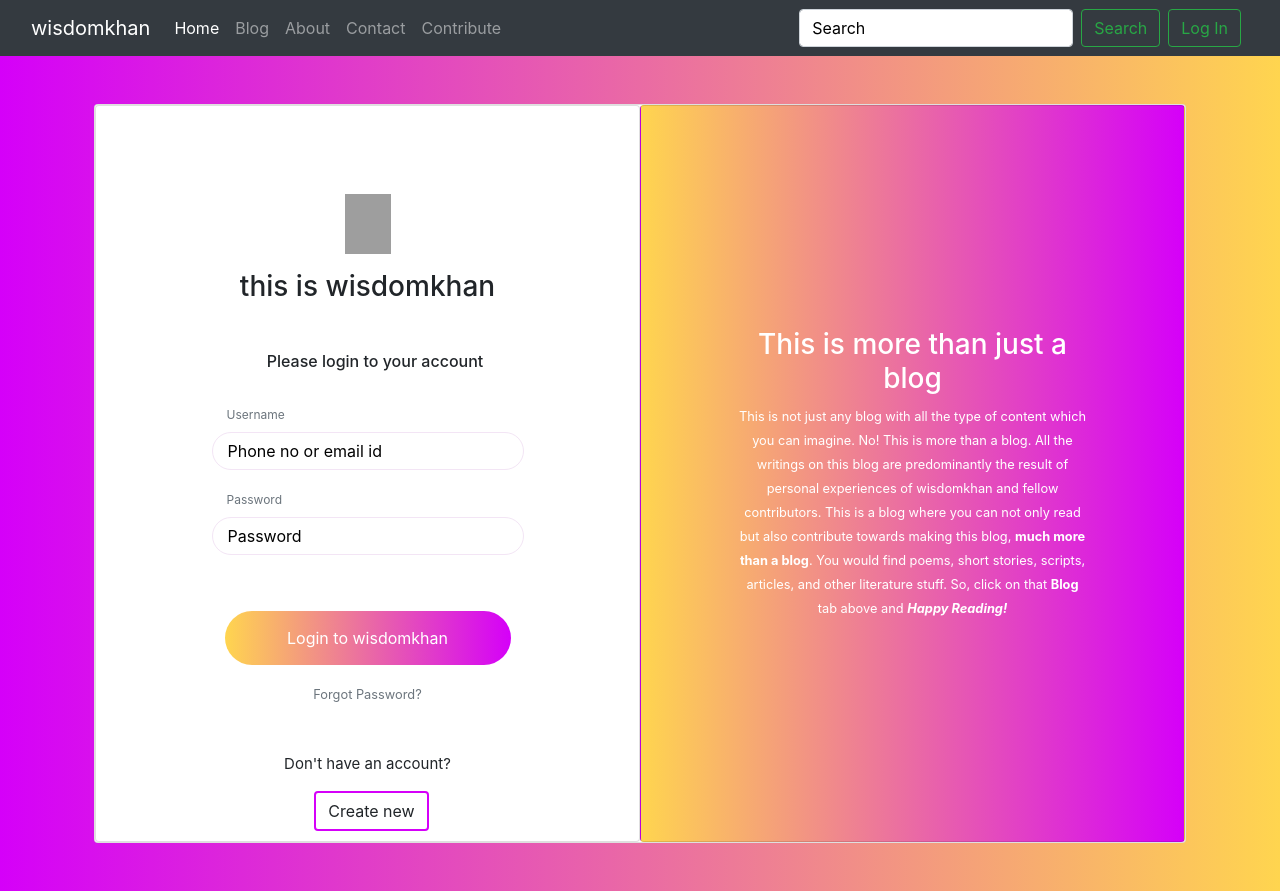
After one commit to MdAsimKhan/wisdomkhan-blog, a Django app: page /login in a window 1280 px wide. The commit adds this page. Run offline with Django 3.2, Linux system fonts and the light colour scheme; some libraries are stand-ins or nearby versions; grey boxes are pictures that could not be loaded.

Commit message:
Signup and login added

```diff
--- a/home/urls.py
+++ b/home/urls.py
@@ -9,6 +9,9 @@ from django.urls import path,include
 urlpatterns = [
     path('', views.home, name='home'),
     path('search', views.search, name='search'),
+    path('login', views.login, name='login'),
+    path('signup', views.signup, name='signup'),
+    # path('handlesignup', views.handlesignup, name='handlesignup'),
     path('about', views.about, name='about'),
     path('contact', views.contact, name='contact'),
     path('contribute', views.contribute, name='contribute'),
--- a/home/views.py
+++ b/home/views.py
@@ -1,6 +1,7 @@
-from django.shortcuts import render
+from django.shortcuts import render, HttpResponse, redirect
 from home.models import Contact
 from django.contrib import messages
+from django.contrib.auth.models import User
 from blog.models import Contribute
 
 
@@ -42,3 +43,28 @@ def search(request):
         messages.warning(request, 'Nothing found')
     param = {'post': post, 'query': query}
     return render(request, 'home/search.html', param)
+
+
+def login(request):
+    return render(request, 'home/login.html')
+
+
+def signup(request):
+    if request.method == 'POST':
+        username = request.POST['username']
+        yourname = request.POST['yourname']
+        email = request.POST['email']
+        password = request.POST['password']
+        newuser = User.objects.create_user(username, email, password)
+        newuser.name = yourname
+        newuser.save()
+        messages.success(request, 'Your account has been created successfully')
+        # return redirect('/')
+        return render(request, 'home/signup.html')
+    else:
+        return HttpResponse('Bad request')
+
+
+
+# def signup(request):
+#     return render(request, 'home/signup.html')
--- /dev/null
+++ b/static/home/login.css
@@ -0,0 +1,220 @@
+      body {
+        color: #000;
+        overflow-x: hidden;
+        height: 100%;
+        background-image: linear-gradient(to right, #d500f9, #ffd54f);
+        background-repeat: no-repeat;
+      }
+
+      .login, textarea {
+        background-color: #f3e5f5;
+        border-radius: 50px !important;
+        padding: 12px 15px 12px 15px !important;
+        width: 100%;
+        box-sizing: border-box;
+        border: none !important;
+        border: 1px solid #f3e5f5 !important;
+        font-size: 16px !important;
+        color: #000 !important;
+        font-weight: 400;
+      }
+
+      input:focus,
+      textarea:focus {
+        -moz-box-shadow: none !important;
+        -webkit-box-shadow: none !important;
+        box-shadow: none !important;
+        border: 1px solid #d500f9 !important;
+        outline-width: 0;
+        font-weight: 400;
+      }
+
+      button:focus {
+        -moz-box-shadow: none !important;
+        -webkit-box-shadow: none !important;
+        box-shadow: none !important;
+        outline-width: 0;
+      }
+
+      .card {
+        border-radius: 0;
+        border: none;
+      }
+
+      .card1 {
+        width: 50%;
+        padding: 40px 30px 10px 30px;
+      }
+
+      .card2 {
+        width: 50%;
+        background-image: linear-gradient(to right, #ffd54f, #d500f9);
+      }
+
+      #logo {
+        width: 70px;
+        height: 60px;
+      }
+
+      .heading {
+        margin-bottom: 60px !important;
+      }
+
+      ::placeholder {
+        color: #000 !important;
+        opacity: 1;
+      }
+
+      :-ms-input-placeholder {
+        color: #000 !important;
+      }
+
+      ::-ms-input-placeholder {
+        color: #000 !important;
+      }
+
+      .form-control-label {
+        font-size: 12px;
+        margin-left: 15px;
+      }
+
+      .msg-info {
+        padding-left: 15px;
+        margin-bottom: 30px;
+        text-align: center;
+      }
+
+      .btn-color {
+        border-radius: 50px;
+        color: #fff;
+        background-image: linear-gradient(to right, #ffd54f, #d500f9);
+        padding: 15px;
+        cursor: pointer;
+        border: none !important;
+        margin-top: 40px;
+      }
+
+      .btn-color:hover {
+        color: #fff;
+        background-image: linear-gradient(to right, #d500f9, #ffd54f);
+      }
+
+      .btn-white {
+        border-radius: 50px;
+        color: #d500f9;
+        background-color: #fff;
+        padding: 8px 40px;
+        cursor: pointer;
+        border: 2px solid #d500f9 !important;
+      }
+
+      .btn-white:hover {
+        color: #fff;
+        background-image: linear-gradient(to right, #ffd54f, #d500f9);
+      }
+
+      a {
+        color: #000;
+      }
+
+      a:hover {
+        color: #000;
+      }
+
+      .bottom {
+        width: 100%;
+        margin-top: 50px !important;
+      }
+
+      .sm-text {
+        font-size: 15px;
+      }
+
+      @media screen and (max-width: 992px) {
+        .card1 {
+          width: 100%;
+          padding: 40px 30px 10px 30px;
+        }
+
+        .card2 {
+          width: 100%;
+        }
+
+        .right {
+          margin-top: 100px !important;
+          margin-bottom: 100px !important;
+        }
+      }
+
+      @media screen and (max-width: 768px) {
+        .container {
+          padding: 10px !important;
+        }
+
+        .card2 {
+          padding: 50px;
+        }
+
+        .right {
+          margin-top: 50px !important;
+          margin-bottom: 50px !important;
+        }
+      }
+      .button-block {
+        width: 600px;
+        margin: 50px auto;
+        margin-bottom: 100px;
+      }
+
+      .list {
+        color:white;
+        text-transform:uppercase;
+      }
+
+      .social {
+        display: inline-block;
+        margin: 30px;
+        cursor: pointer;
+      }
+      .social a {
+        display: block;
+        background: black;
+        padding: 20px;
+        position: relative;
+        transform: perspective(1000px) rotate(-30deg) skew(25deg)
+        translate(0, 0);
+        box-shadow: -20px 20px 10px rgba(0, 0, 0, 0.5);
+        transition: all 0.5s ease-in-out;
+      }
+      .social a::before {
+        dislpay: block;
+        content: "";
+        position: absolute;
+        width: 20px;
+        height: 100%;
+        left: -20px;
+        top: 10px;
+        background: rgba(0, 0, 0, 0.7);
+        transform: rotate(0deg) skewY(-45deg);
+      }
+      .social a::after {
+        dislpay: block;
+        content: "";
+        position: absolute;
+        bottom: -20px;
+        left: -10px;
+        height: 20px;
+        width: 100%;
+        transform: rotate(0deg) skewX(-45deg);
+        background: rgba(0, 0, 0, 0.7);
+        transform: rotate(45deg) skewY(-45deg);
+      }
+      .social a:hover {
+        transform: perspective(1000px) rotate(-30deg) skew(25deg)
+        translate(20px, -20px);
+        box-shadow: -50px 50px 30px rgba(0, 0, 0, 0.5);
+      }
+      .social a i {
+        color: white;
+        font-size: 30pt;
+      }
--- a/templates/basic.html
+++ b/templates/basic.html
@@ -43,6 +43,9 @@
                         <input class="form-control me-2" type="search" placeholder="Search" aria-label="Search" name="query" id="query">
                         <button class="btn btn-outline-success" type="submit">Search</button>
                     </form>
+                    <form method="get" action="/login" class="d-flex">
+                        <button class="btn btn-outline-success mx-2" type="submit">Log In</button>
+                    </form>
             </div>
         </div>
     </nav>
--- a/templates/home/about.html
+++ b/templates/home/about.html
@@ -12,7 +12,7 @@
             </div>
             <div class="p-4 col-9 abt text-left d-flex align-items-center">
                 wisdomkhan is the pen name of Mohammad Asim Khan. I have been writing since 2018 or when I was in class 10th. At first. I started with school assignments such as essays and letters. And when my teacher prasied me and liked my writing when compared to others,
-                I started to improve it even more. I bought a thick grammar bok and read it and solved it all. This was also because English had always been the weak point of every student. To get a good percentage in class 1oth borads, I had to score
+                I started to improve it even more. I bought a thick grammar book and read it and solved it all. This was also because English had always been the weak point of every student. To get a good percentage in class 1oth borads, I had to score
                 equally well in all the subjects and since english was on high alert and also my new favourite, I started working on it diligently. I scored 94 in English that year. I also had a friend who was my inspiration to write. I usually wrote
                 poems of romantic genre. This continued forever and I also wrote short stories on love and a few children stories as well. We used to chat on social media in english and even my self-talk was in english. These two factors helped me a lot
                 in improving my english. I scored 98 in class 12th finals. This was it for the school life. Now, I started writing articles and blogs as well. And thus, here you are, reading all of my poems, articles and quotes.
--- a/templates/home/home.html
+++ b/templates/home/home.html
@@ -19,5 +19,4 @@
         </div>
     </div>
 </div>
-</div>
 {% endblock%}
--- /dev/null
+++ b/templates/home/login.html
@@ -0,0 +1,95 @@
+{% extends 'basic.html' %} {% block homeactive %} active {% endblock %}{% load static %}
+{% block title %} Login {% endblock %}
+{% block body %}
+
+{% block css %}
+<link rel="stylesheet" href="{% static 'home/login.css' %}">
+<link
+      href="https://stackpath.bootstrapcdn.com/bootstrap/4.3.1/css/bootstrap.min.css"
+      rel="stylesheet"
+/>
+<link
+      rel="stylesheet"
+      href="https://cdnjs.cloudflare.com/ajax/libs/font-awesome/5.14.0/css/all.min.css"
+/>
+<script
+      type="text/javascript"
+      src="https://cdnjs.cloudflare.com/ajax/libs/jquery/3.2.1/jquery.min.js"
+></script>
+{% endblock %}
+<body oncontextmenu="return false" class="snippet-body">
+    <div class="container px-4 py-5 mx-auto">
+      <div class="card card0">
+        <div class="d-flex flex-lg-row flex-column-reverse">
+          <div class="card card1">
+            <div class="row justify-content-center my-auto">
+              <div class="col-md-8 col-10 my-5">
+                <div class="row justify-content-center px-3 mb-3">
+                  <img id="logo" src="https://i.imgur.com/PSXxjNY.png" />
+                </div>
+                <h3 class="mb-5 text-center heading">this is wisdomkhan</h3>
+                <h6 class="msg-info">Please login to your account</h6>
+                <div class="form-group">
+                  <label class="form-control-label text-muted">Username</label>
+                  <input
+                    type="text"
+                    id="email"
+                    name="email"
+                    placeholder="Phone no or email id"
+                    class="form-control login"
+                  />
+                </div>
+                <div class="form-group">
+                  <label class="form-control-label text-muted">Password</label>
+                  <input
+                    type="password"
+                    id="psw"
+                    name="psw"
+                    placeholder="Password"
+                    class="form-control login"
+                  />
+                </div>
+                <div class="row justify-content-center my-3 px-3">
+                  <form action="/login" method="post">
+                    <button class="btn-block btn-color">
+                      Login to wisdomkhan
+                    </button>
+                  </form>
+                </div>
+                <div class="row justify-content-center text-center">
+                  <a href="#"
+                    ><small class="text-muted">Forgot Password?</small></a
+                  >
+                </div>
+              </div>
+            </div>
+            <div class="text-center">
+              <p class="sm-text mx-auto">
+                Don't have an account?
+<!--              added /signup here. Make a html page for signup same as login-->
+                <form action="/signup" method="post">
+                  {% csrf_token %}
+                  <button class="btn btn-white ml-2">
+                    Create new
+                  </button>
+                </form>
+            </div>
+          </div>
+          <div class="card card2">
+            <div class="my-auto mx-md-5 px-md-5 right text-center">
+              <h3 class="text-white">This is more than just a blog</h3>
+              <small class="text-white"
+                >This is not just any blog with all the type of content which you can imagine. No! This is more than a blog. All the writings on this blog are predominantly the result of personal experiences of wisdomkhan and fellow contributors. This is a blog where you can not only read but also contribute towards making this blog, <b>much more than a blog</b>. You would find poems, short stories, scripts, articles, and other literature stuff. So, click on that <b>Blog</b> tab above and <b><i>Happy Reading!</i></b></small
+              >
+            </div>
+          </div>
+        </div>
+      </div>
+    </div>
+    <script
+      type="text/javascript"
+      src="https://stackpath.bootstrapcdn.com/bootstrap/4.3.1/js/bootstrap.bundle.min.js"
+    ></script>
+  </body>
+
+{% endblock %}
```
Also changed, not shown: templates/home/signup.html (added, +101 -0 lines).
